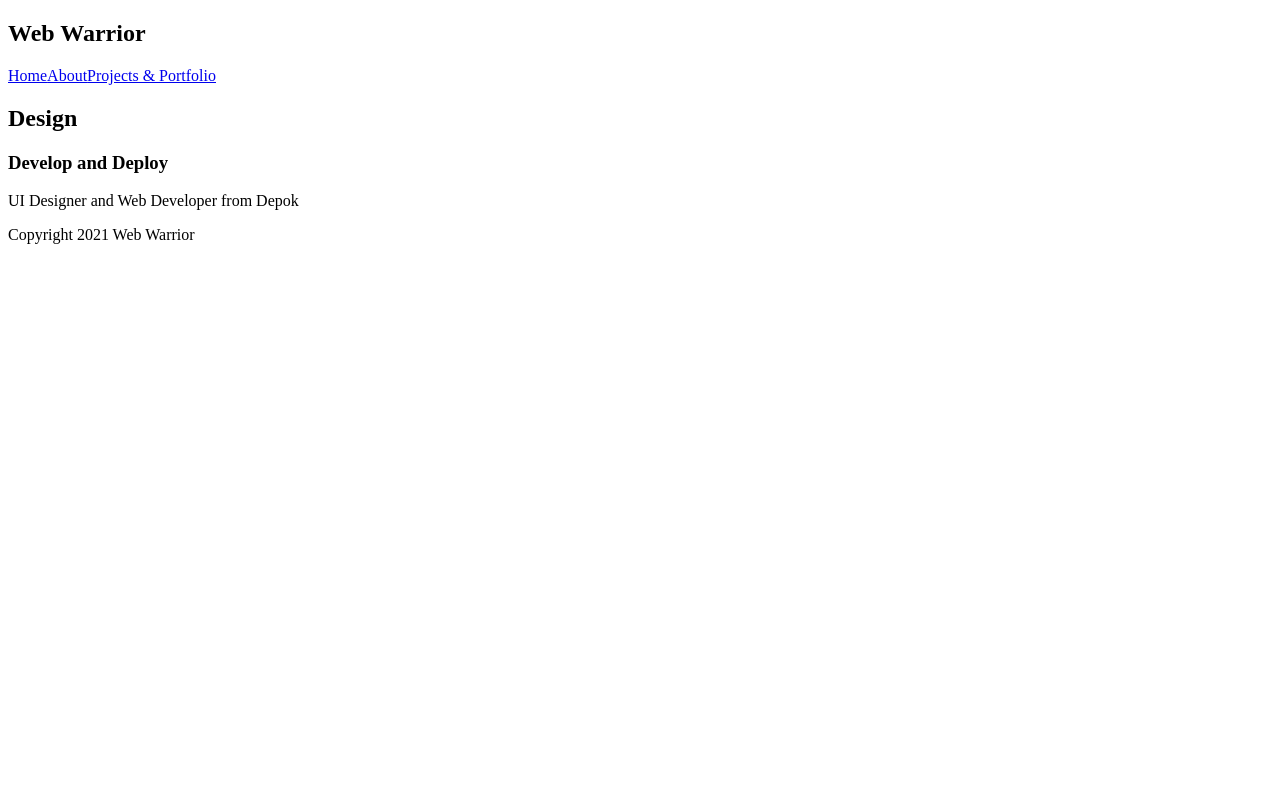
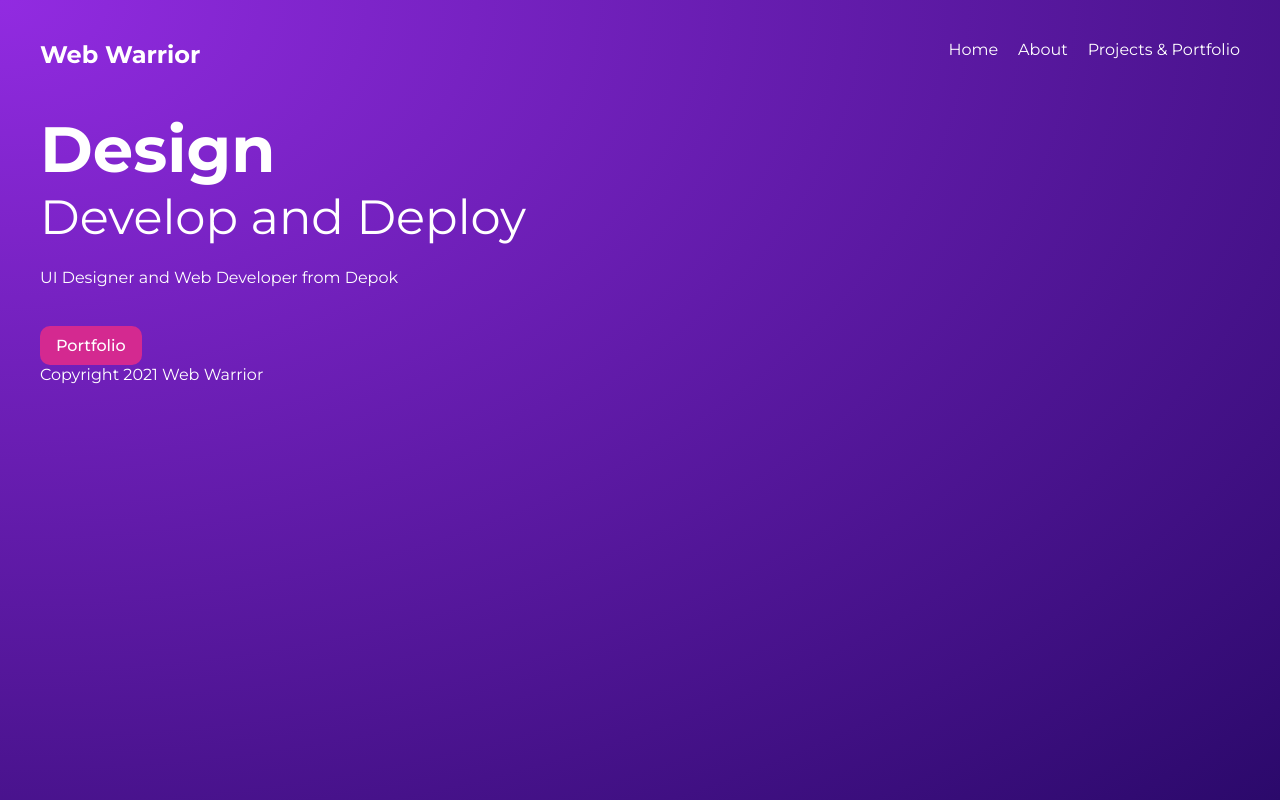
Before and after one commit to yoga-au/learn-gatsby, a Gatsby site: page / in a window 1280 px wide. Built offline with nearby package versions, Linux system fonts and the light colour scheme; Gatsby itself is replaced by a stand-in of ours.

Commit message:
gatsby tuts - styling component(using css modules)

```diff
--- a/src/components/Layout.jsx
+++ b/src/components/Layout.jsx
@@ -1,5 +1,6 @@
 import React from 'react'
 import Navbar from './Navbar'
+import '../styles/global.css'
 
 const Layout = ({ children }) => {
 	return (
--- a/src/components/Navbar.jsx
+++ b/src/components/Navbar.jsx
@@ -5,9 +5,11 @@ const Navbar = () => {
 	return (
 		<nav>
 			<h1>Web Warrior</h1>
-			<Link to="/">Home</Link>
-			<Link to="/about">About</Link>
-			<Link to="/projects">Projects & Portfolio</Link>
+			<div className="links">
+				<Link to="/">Home</Link>
+				<Link to="/about">About</Link>
+				<Link to="/projects">Projects & Portfolio</Link>
+			</div>
 		</nav>
 	)
 }
--- a/src/pages/index.js
+++ b/src/pages/index.js
@@ -1,16 +1,20 @@
+import { Link } from "gatsby"
 import React from "react"
 import Layout from '../components/Layout'
+import * as styles from '../styles/home.module.css'
 
 export default function Home() {
   return (
-    <>
-		<Layout>
-			<section>
+    <Layout>
+		<section className={styles.header}>
+			<div>
 				<h2>Design</h2>
 				<h3>Develop and Deploy</h3>
 				<p>UI Designer and Web Developer from Depok</p>
-			</section>
-		</Layout>
-    </>
+
+				<Link className={styles.btn} to="/projects">Portfolio</Link>
+			</div>
+		</section>
+	</Layout>
   )
 }
--- a/src/pages/projects/index.js
+++ b/src/pages/projects/index.js
@@ -1,11 +1,12 @@
 // This index js will refer to http/localhost/projects[current folder name]
 import React from 'react'
 import Layout from '../../components/Layout'
+import * as styles from '../../styles/projects.module.css'
 
 export default function Index() {
 	return (
 		<Layout>
-			<div>
+			<div className={styles.portfolio}>
 				<h2>Portofolio</h2>
 				<p>Projecs and Websites I've created</p>
 			</div>
--- /dev/null
+++ b/src/styles/global.css
@@ -0,0 +1,48 @@
+@import url('https://fonts.googleapis.com/css2?family=Montserrat:wght@300;400;500;700&display=swap');
+
+* {
+  margin: 0;
+  padding: 0;
+  text-decoration: none;
+  font-family: "Montserrat";
+  color: white;
+}
+html, body {
+  min-height: 100%;
+}
+body {
+  background: radial-gradient(at top left, rgba(146,43,225,1) 0%, rgba(43,9,107,1) 100%);
+  background-repeat: no-repeat;
+}
+p {
+  margin: 16px auto;
+  line-height: 1.5em;
+}
+.layout {
+	max-width: 1200px;
+	margin: 0 auto;
+}
+  nav {
+	display: grid;
+	grid-template-columns: 1fr 1fr;
+	margin: 40px auto;
+}
+  nav .links {
+	display: inline-block;
+	text-align: right;
+}
+  nav a {
+	display: inline-block;
+	margin-left: 20px;
+	font-weight: 400;
+	padding-bottom: 8px;
+	border-bottom: 3px solid transparent;
+}
+  nav a:hover {
+	border-color: white;
+}
+  footer p{
+	text-align: center;
+	color: #bbb;
+	margin: 40px auto;
+}
--- /dev/null
+++ b/src/styles/home.module.css
@@ -0,0 +1,22 @@
+.header {
+	display: grid;
+	grid-template-columns: 1fr 1fr;
+	grid-gap: 40px;
+	align-items: center;
+}
+.header h2 {
+	font-size: 4em;
+}
+.header h3 {
+	font-size: 3em;
+	font-weight: 400;
+	margin-bottom: 20px;
+}
+.btn {
+	display: inline-block;
+	background: #D42990;
+	padding: 10px 16px;
+	border-radius: 10px;
+	margin-top: 20px;
+	font-weight: 500;
+}
```
Also changed, not shown: src/styles/projects.module.css (added, +11 -0 lines), 1 other file.
